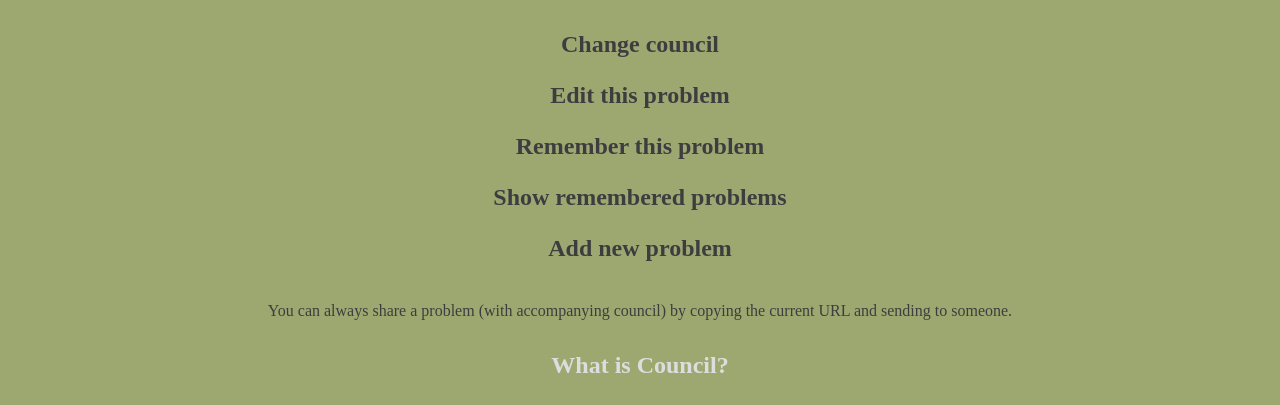
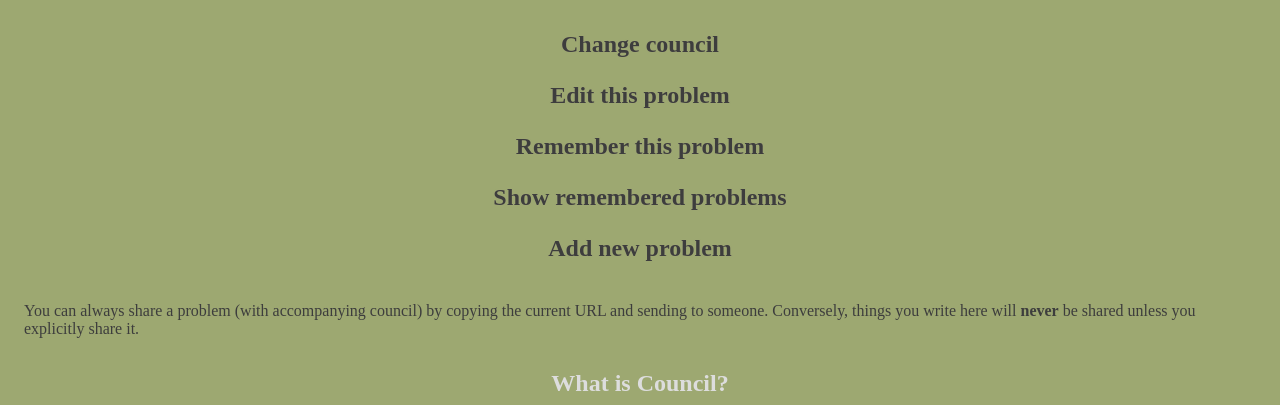
Before and after one commit to jimkang/council, a website: page index.html in a window 1280 px wide. Shown: the part 5160-5565 px from the top of the page. Drawn offline with Linux system fonts and the light colour scheme; a web font is replaced by a local one.

Commit message:
More sharing explanation.

```diff
--- a/index.html
+++ b/index.html
@@ -33,7 +33,9 @@
 
       <p>
         You can always share a problem (with accompanying council) by copying
-        the current URL and sending to someone.
+        the current URL and sending to someone. Conversely, things you write
+        here will <strong>never</strong> be shared unless you explicitly share
+        it.
       </p>
     </section>
 
```
